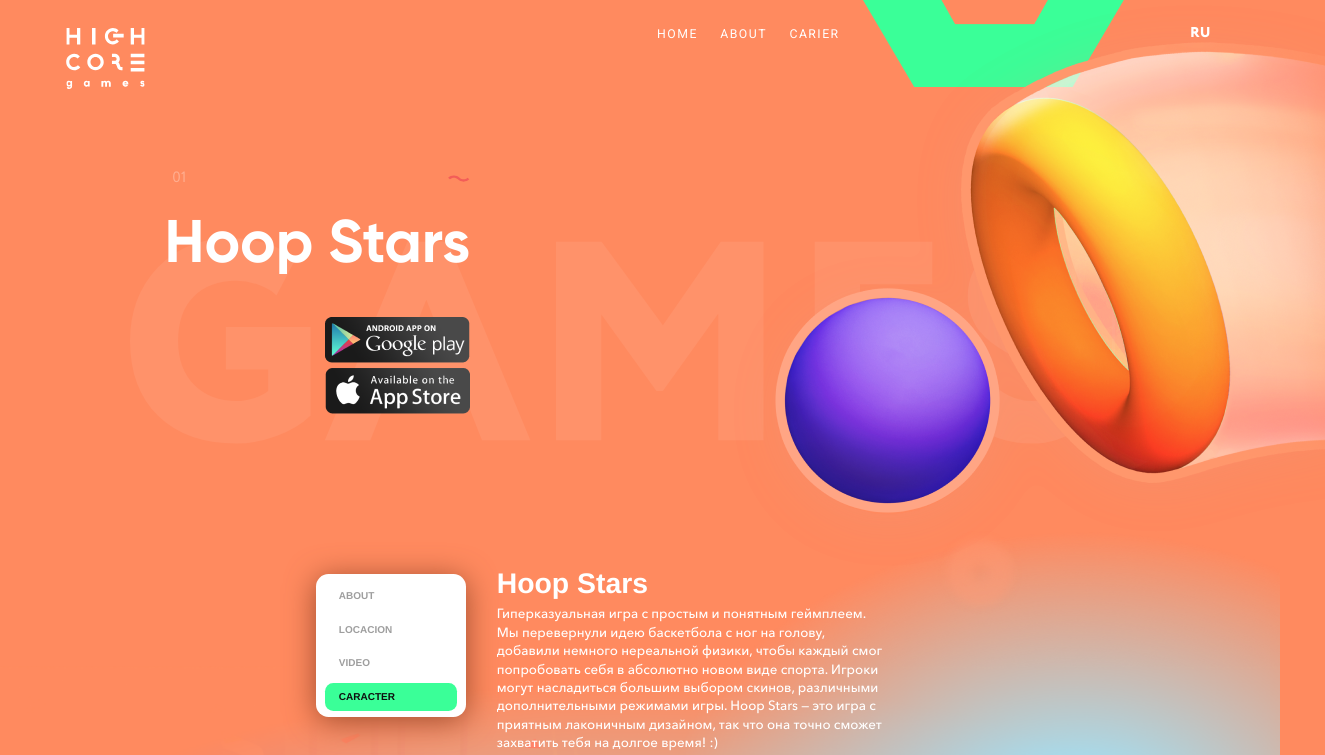
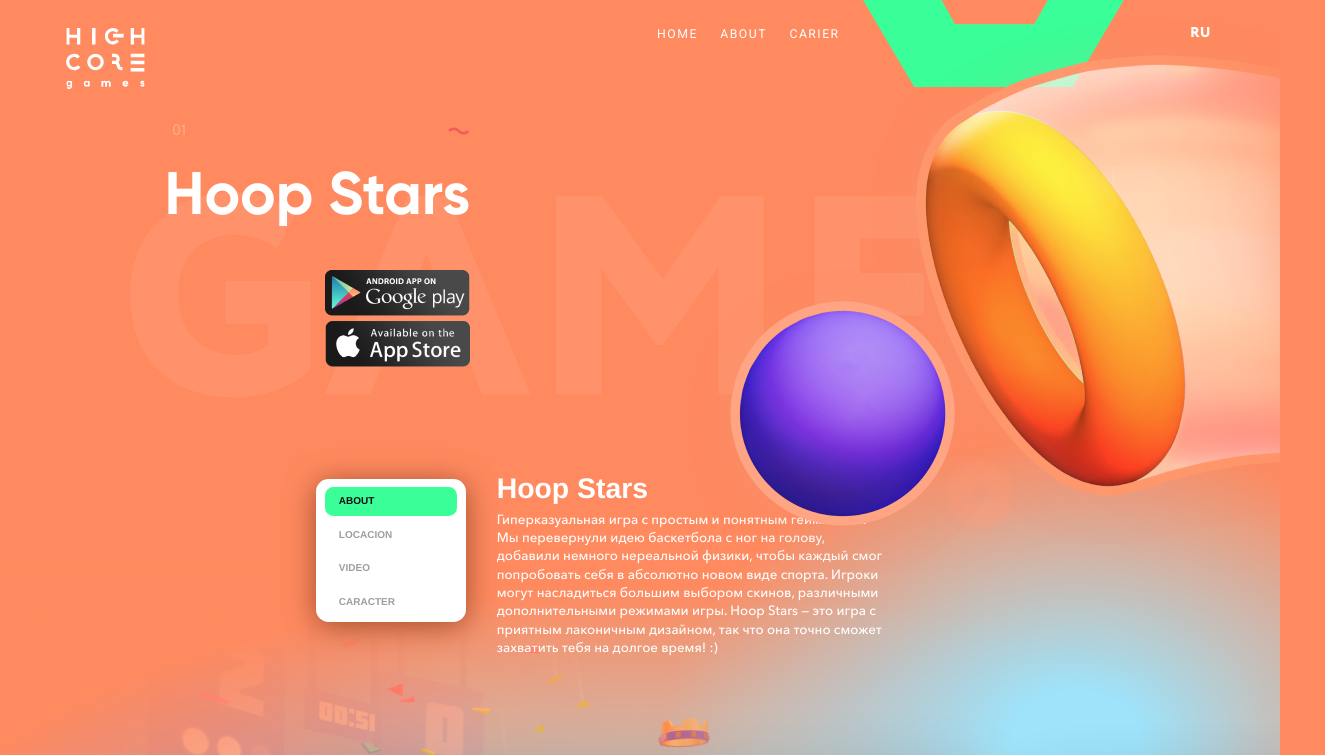
Before and after one commit to magicalsite/devgame, a website: page src/hoopstars.html in a window 1280 px wide. Shown: the top 755 px of the page, 1325 px wide, since content can reach past the window. Drawn offline with Linux system fonts and the light colour scheme; files whose address does not match are found by name.

Commit message:
game_page

```diff
--- a/src/hoopstars.html
+++ b/src/hoopstars.html
@@ -84,19 +84,22 @@
   <!--HEADER end-->
   <!--MAIN-->
   <main class="main__games">
-    <section class="tanks__header">
+    <section id="about" class="tanks__header lol">
       <div class="tanks__header_figurine animate__animated wow animate__fadeIn">
         <img src="./img/pentagon_tank_bg.png" alt="">
         <img src="./img/circle_blur_bg.png" alt="">
       </div>
+      <div class="hoopstars__img animate__animated wow animate__fadeIn" data-wow-delay="1s" data-wow-duration="2s">
+        <img src="./img/image_game_ver2.png" alt="">
+      </div>
       <div class="layout-page layout-page-spaces main__layout">
-        <div class="tanks__header_wbg animate__animated wow animate__fadeIn" data-wow-delay="1.2s" data-wow-duration="1s">
+        <div class="tanks__header_wbg animate__animated wow animate__fadeIn">
           games
         </div>
         <div class="first_part">
           <div class="first_part__left">
             <div class="first_part__block">
-              <div id="about" class="lol first_part__left_number animate__animated wow animate__fadeInDop" data-wow-delay="1s" data-wow-duration="1s">
+              <div class="first_part__left_number animate__animated wow animate__fadeInDop" data-wow-delay="1s" data-wow-duration="1s">
                 01
               </div>
               <img src="./img/wave_bg.svg" alt="" class="animate__animated wow animate__fadeIn" data-wow-delay="1s" data-wow-duration="1s">
@@ -106,9 +109,6 @@
               <a href="#" class="tanks_download animate__animated wow animate__fadeInUp" data-wow-delay="1s" data-wow-duration="1s"><img src="./img/google_play.png" alt="download with google play"></a>
               <a href="#" class="tanks_download animate__animated wow animate__fadeInUp" data-wow-delay="1s" data-wow-duration="1s"><img src="./img/app_store.png" alt="download with app store"></a>
             </div>
-          </div>
-          <div class="first_part__center hoopstars__img animate__animated wow animate__fadeIn" data-wow-delay="1s" data-wow-duration="2s">
-            <img src="./img/image_game_ver2.png" alt="">
           </div>
           <div class="tanks_rectangle animate__animated wow animate__fadeInDop" data-wow-delay="1s" data-wow-duration="1s"></div>
         </div>
@@ -207,6 +207,7 @@
             Play for <br>
             free
           </div>
+          <img src="./img/logo_hoop_stars.png" alt="" class="animate__animated wow animate__fadeInUp" data-wow-delay="1s">
         </div>
         <div class="first_part__left_button tanks__footer_download  hoopstars_footer_download ">
           <a href="#" class="tanks_download animate__animated wow animate__fadeInUp" data-wow-delay="1s"><img src="./img/google_play.png" alt="download with google play"></a>
--- a/src/js/common.js
+++ b/src/js/common.js
@@ -285,10 +285,10 @@
     var l_m = menu.offset().left;
     var h_video = $('.tanks__video').offset().top - menu.outerHeight();
     var b_video = $('.tanks__video').offset().top + $('.tanks__header').outerHeight();
-    var h_footer = $('.main__games').innerHeight() - $('.tanks__footer').outerHeight() - 2400;
+    var h_footer = $('.main__games').innerHeight() - $('.tanks__footer').outerHeight() - 2100;
   }
 
-    // game sticky menu
+    //game sticky menu
     $(window).scroll(function () {
       if ($(this).scrollTop() > t_m) {
         menu.addClass("f-menu");
--- a/src/sass/components/_components.scss
+++ b/src/sass/components/_components.scss
@@ -1975,7 +1975,7 @@
     height: 14.034rem;
     padding: 0.816rem;
     z-index: 10;
-    transition: opacity 0.1s;
+    // transition: opacity 0.1s;
     & nav {
       display: flex;
       flex-direction: column;
@@ -2016,7 +2016,7 @@
 }
 
 .f-menu {
-  transition: opacity 0.1s;
+  // transition: opacity 0.1s;
   position: fixed;
   top: 100px;
 }
@@ -2081,7 +2081,7 @@
 .first_part {
   display: flex;
   justify-content: space-between;
-  height: 100%;
+  height: 46.834rem;
   align-items: center;
   position: relative;
   z-index: 3;
@@ -2514,8 +2514,13 @@
   margin-bottom: -23rem;
   top: 0;
 }
-
 .hoopstars__img {
-  left: 23rem;
-  z-index: 10;
-}
+  visibility: hidden;
+
+  & img {
+    position: absolute;
+    right: 0;
+    top: 2%;
+    z-index: 20;
+  }
+}
```
Also changed, not shown: src/__hoopstars.html (+2 -1 lines), src/__tanksalot.html (+2 -1 lines), src/_tpl_case-game-page.html (+13 -7 lines), src/tanksalot.html (+3 -3 lines), src/css/main.css, src/img/logo_hoop_stars.png (added), 1 other file.
